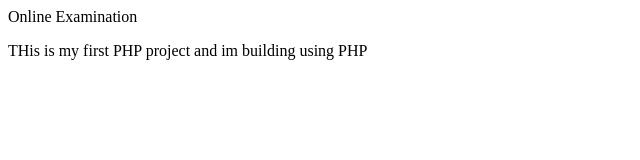
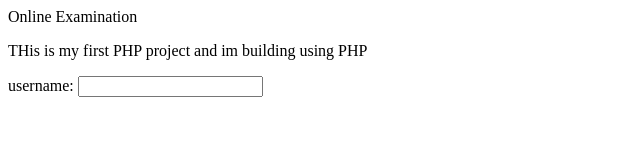
Before and after one commit to spr120295/PHPFirstProject, a plain HTML site: page index.html in a window 1280 px wide. Shown: the whole page, without its empty margins (0-640 px from the left). Drawn offline with Linux system fonts and the light colour scheme.

Commit message:
adding login name

```diff
--- a/index.html
+++ b/index.html
@@ -6,5 +6,8 @@
     <div>
         <p>THis is my first PHP project and im building using PHP </p>
     </div>
+    <form>
+       username: <input type="text"  id="fname" name="first name"></br>
+    </form>
 </body>
     </html>
```
